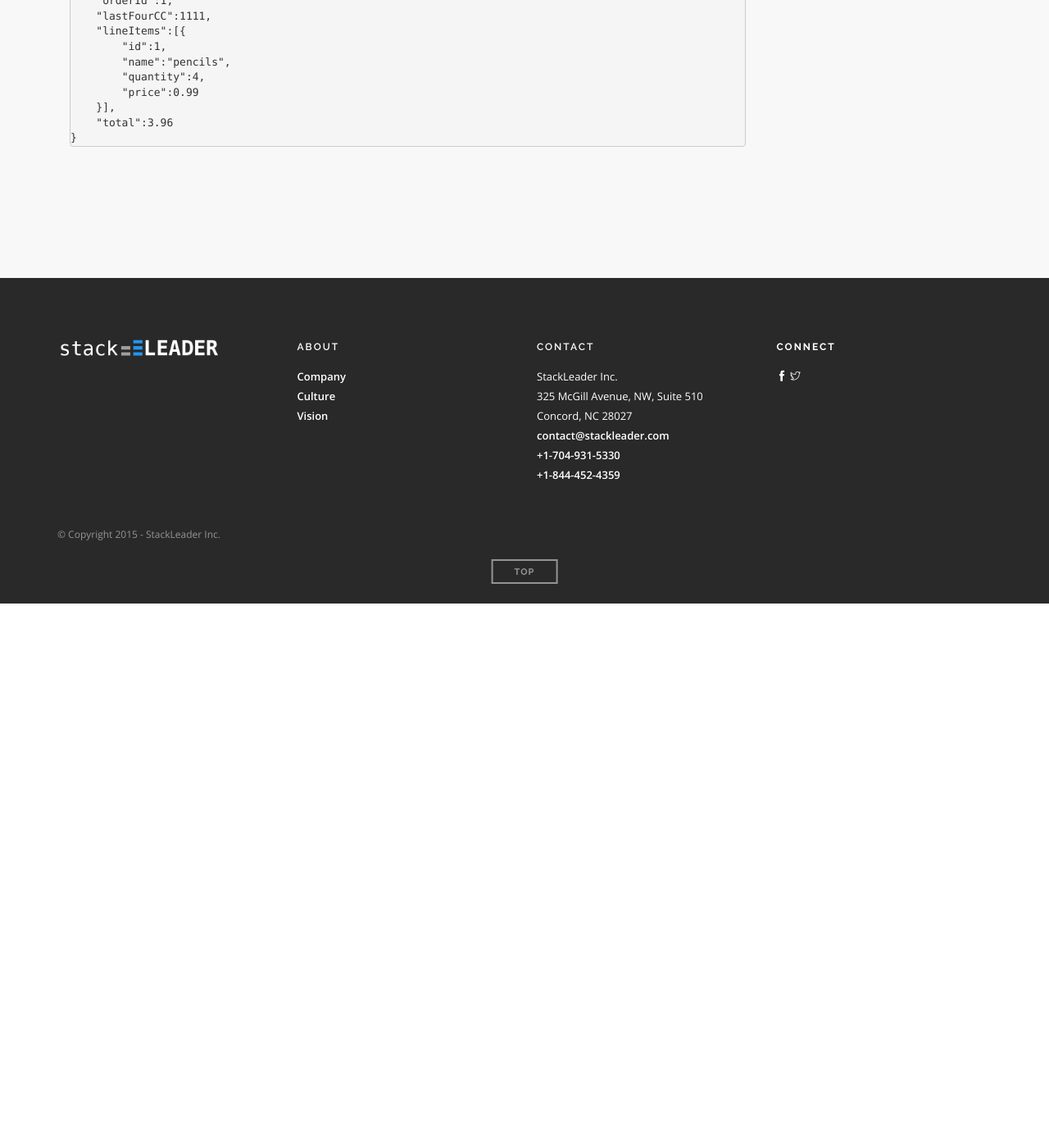
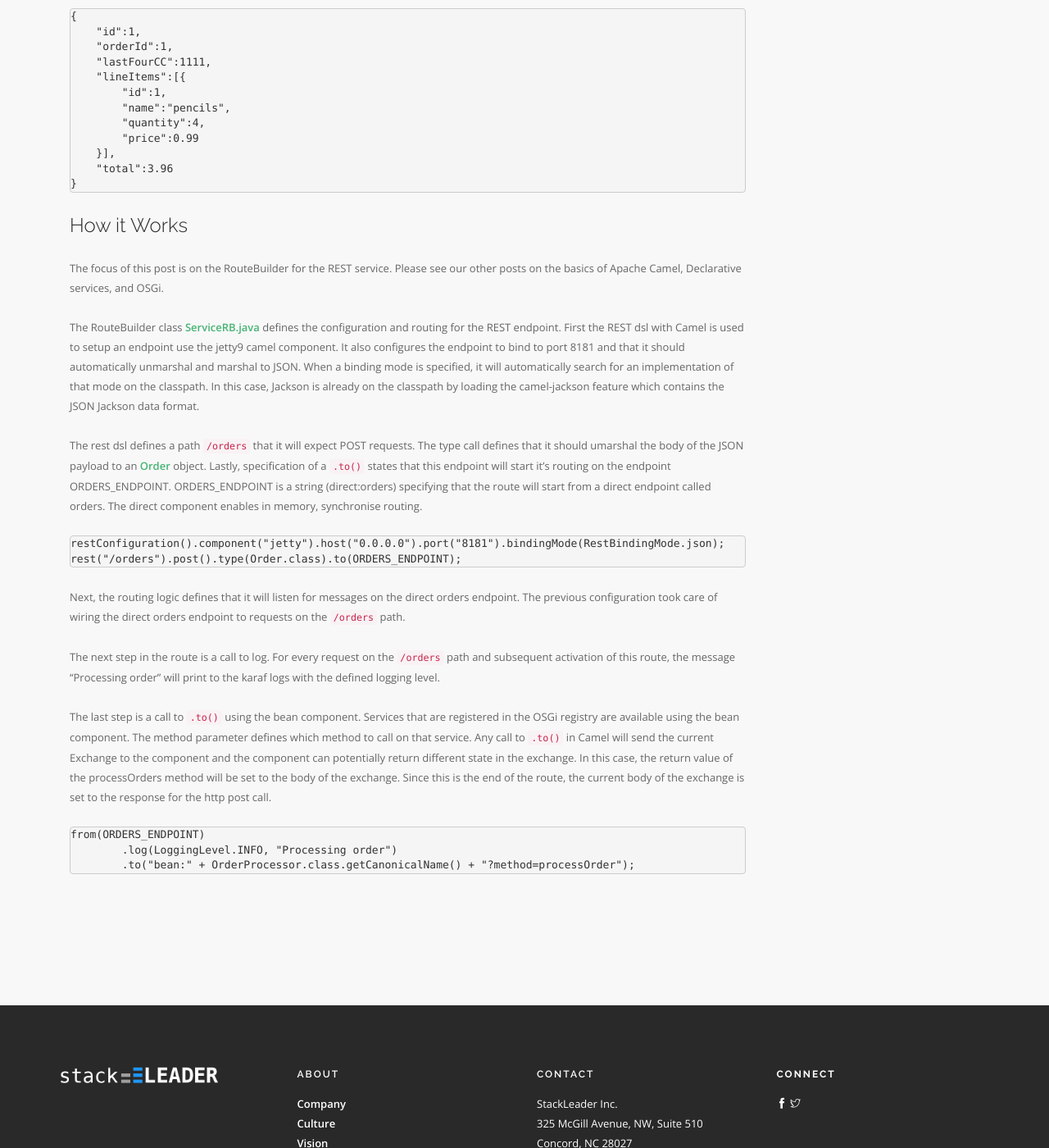
Before and after one commit to stackleader/stackleader.github.io, a Jekyll site: the page built from _posts/2016-05-02-deploy-apache-camel-quickstart-karaf.markdown, in a window 1280 px wide and 1400 px high, scrolled down 2021 px. Shown: the whole window at 82% size. Built offline with Jekyll 4.4.1, drawn with Linux system fonts in a browser that asks for light colours; nearby versions of some CDN libraries; before the commit the page ends 2757 px from its top, so only the background shows below that.

Commit message:
add content to rest quickstart

```diff
--- a/_posts/2016-05-02-deploy-apache-camel-quickstart-karaf.markdown
+++ b/_posts/2016-05-02-deploy-apache-camel-quickstart-karaf.markdown
@@ -16,6 +16,8 @@ This blog post will utilize the Karaf Docker container created in a previous pos
 The source code for this blog post is located at:
 
 <https://github.com/stackleader/camel-quickstarts>
+
+#### Run the Quickstart
 
 Clone the project locally and build the project with Maven.
 
@@ -73,3 +75,42 @@ The response should look as follows:
     "total":3.96
 }
 {% endhighlight %}
+
+#### How it Works
+
+The focus of this post is on the RouteBuilder for the REST service.  Please see our other posts on the basics of
+Apache Camel, Declarative services, and OSGi.
+
+The RouteBuilder class [ServiceRB.java](https://github.com/stackleader/camel-quickstarts/blob/master/rest/com.stackleader.camel.quickstart.rest/src/main/java/com/stackleader/camel/quickstart/rest/service/ServiceRB.java) defines the configuration and routing
+for the REST endpoint.  First the REST dsl with Camel is used to setup an endpoint use the jetty9 camel component.  It also
+configures the endpoint to bind to port 8181 and that it should automatically unmarshal and marshal to JSON.  When a
+binding mode is specified, it will automatically search for an implementation of that mode on the classpath.  In this case,
+Jackson is already on the classpath by loading the camel-jackson feature which contains the JSON Jackson data format.
+
+The rest dsl defines a path `/orders` that it will expect POST requests.  The type call defines that it should umarshal the
+body of the JSON payload to an [Order](https://github.com/stackleader/camel-quickstarts/blob/master/rest/com.stackleader.camel.quickstart.rest/src/main/java/com/stackleader/camel/quickstart/rest/model/Order.java) object.  Lastly, specification of a `.to()` states
+that this endpoint will start it's routing on the endpoint ORDERS_ENDPOINT.  ORDERS_ENDPOINT is a string (direct:orders) specifying that
+the route will start from a direct endpoint called orders.  The direct component enables in memory, synchronise routing.
+
+{% highlight text %}
+restConfiguration().component("jetty").host("0.0.0.0").port("8181").bindingMode(RestBindingMode.json);
+rest("/orders").post().type(Order.class).to(ORDERS_ENDPOINT);
+{% endhighlight %}
+
+Next, the routing logic defines that it will listen for messages on the direct orders endpoint.  The previous configuration
+took care of wiring the direct orders endpoint to requests on the `/orders` path.
+
+The next step in the route is a call to log.  For every request on the `/orders` path and subsequent activation of this
+route, the message "Processing order" will print to the karaf logs with the defined logging level.
+
+The last step is a call to `.to()` using the bean component.  Services that are registered in the OSGi registry are available
+using the bean component.  The method parameter defines which method to call on that service.  Any call to `.to()` in
+Camel will send the current Exchange to the component and the component can potentially return different state in the exchange.
+ In this case, the return value of the processOrders method will be set to the body of the exchange.  Since this is the end
+ of the route, the current body of the exchange is set to the response for the http post call.
+
+{% highlight text %}
+from(ORDERS_ENDPOINT)
+        .log(LoggingLevel.INFO, "Processing order")
+        .to("bean:" + OrderProcessor.class.getCanonicalName() + "?method=processOrder");
+{% endhighlight %}
```
